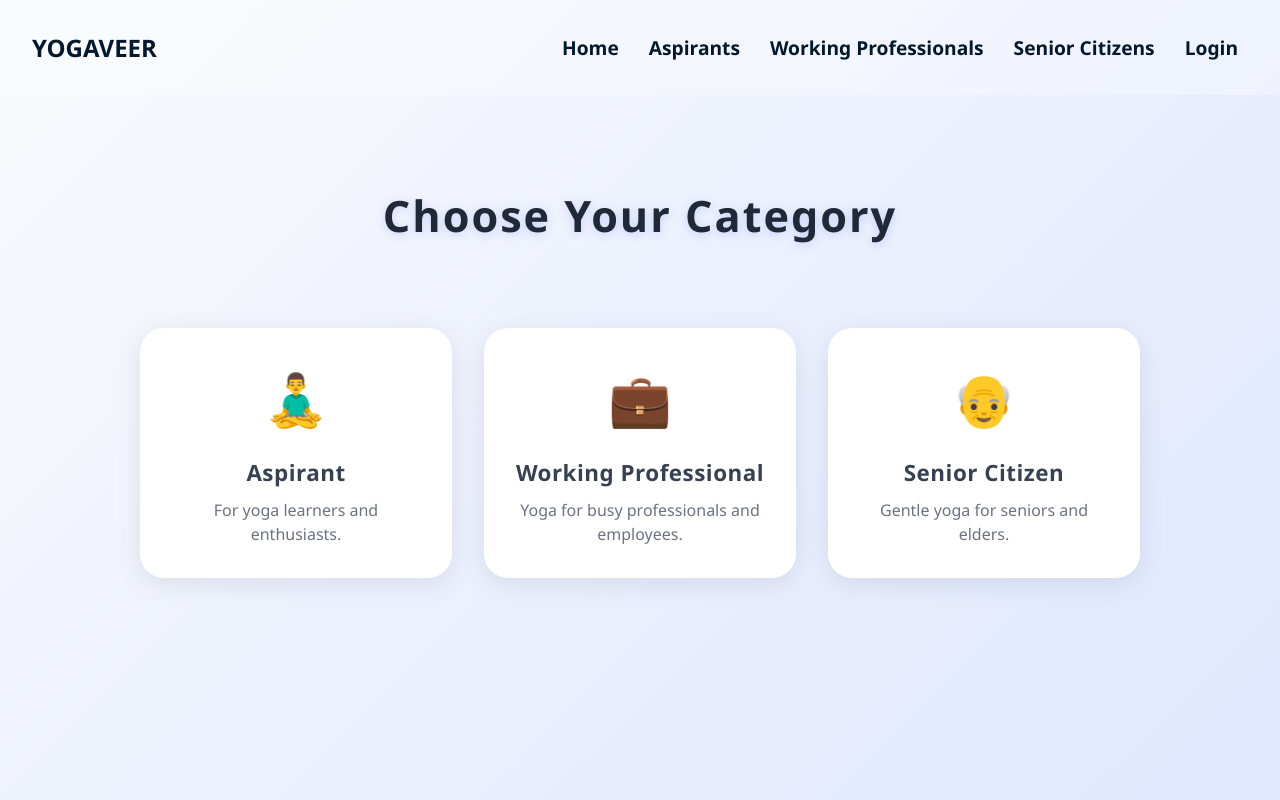
After one commit to YogaVeer/YOGAVEER, a Node server app: template views/user/choose_category.ejs in a window 1280 px wide. The commit adds this page. Run offline with Node 20, Linux system fonts and the light colour scheme; the template is opened without the code that fills it, so the values that code supplies are empty; some libraries are stand-ins or nearby versions.

Commit message:
new file

```diff
--- a/routes/auth.js
+++ b/routes/auth.js
@@ -47,7 +47,8 @@ router.get("/auth/google/callback",
           return res.redirect("/user/complete_profile");
         }
 
-        return res.redirect("/user");
+        // If profile is complete, always go to choose_category first
+        return res.redirect("/user/choose_category");
       });
     } catch (err) {
       console.error("OAuth Callback Error:", err);
--- /dev/null
+++ b/views/layouts/boilerplate_category.ejs
@@ -0,0 +1,59 @@
+<!DOCTYPE html>
+<html lang="en">
+  <head>
+    <meta charset="UTF-8" />
+    <meta name="viewport" content="width=device-width, initial-scale=1.0" />
+    <title>Yogaveer</title>
+    <link rel="stylesheet" href="/css/style.css" />
+    <link
+      href="https://cdn.jsdelivr.net/npm/bootstrap@5.3.3/dist/css/bootstrap.min.css"
+      rel="stylesheet"
+      integrity="sha384-QWTKZyjpPEjISv5WaRU9OFeRpok6YctnYmDr5pNlyT2bRjXh0JMhjY6hW+ALEwIH"
+      crossorigin="anonymous"
+    />
+    <link
+      rel="stylesheet"
+      href="https://cdnjs.cloudflare.com/ajax/libs/font-awesome/6.7.2/css/all.min.css"
+      integrity="sha512-Evv84Mr4kqVGRNSgIGL/F/aIDqQb7xQ2vcrdIwxfjThSH8CSR7PBEakCr51Ck+w+/U6swU2Im1vVX0SVk9ABhg=="
+      crossorigin="anonymous"
+      referrerpolicy="no-referrer"
+    />
+    <link
+      rel="stylesheet"
+      href="https://cdnjs.cloudflare.com/ajax/libs/font-awesome/6.5.0/css/all.min.css"
+      integrity="sha512-KcnN1JfaXkdvS6z8s/f6B8hjFj9A3yNToG5S5qKk0eCDIYdx6Z0pfsM6QHoekPOF+OWcb7EQPBk2fn+cZYwYw=="
+      crossorigin="anonymous"
+      referrerpolicy="no-referrer"
+    />
+    <link
+      rel="stylesheet"
+      href="https://cdn.jsdelivr.net/npm/bootstrap-icons/font/bootstrap-icons.css"
+    />
+    <style>
+      html, body {
+        height: 100%;
+        margin: 0;
+        display: flex;
+        flex-direction: column;
+      }
+
+      main {
+        flex: 1;
+      }
+    </style>
+  </head>
+  <body>
+    <%- include("../includes/navbar_user") %>
+
+    <!-- Main content area grows to fill space -->
+    <main class="container mt-4">
+      <%- body %>
+    </main>
+
+    <script
+      src="https://cdn.jsdelivr.net/npm/bootstrap@5.3.3/dist/js/bootstrap.bundle.min.js"
+      integrity="sha384-YvpcrYf0tY3lHB60NNkmXc5s9fDVZLESaAA55NDzOxhy9GkcIdslK1eN7N6jIeHz"
+      crossorigin="anonymous"
+    ></script>
+  </body>
+</html>
--- /dev/null
+++ b/views/user/choose_category.ejs
@@ -0,0 +1,160 @@
+<% layout("layouts/boilerplate_category") %>
+<style>
+body {
+  background: linear-gradient(135deg, #f8fafc 0%, #e0e7ff 100%);
+  min-height: 100vh;
+  font-family: 'Segoe UI', Arial, sans-serif;
+  display: flex;
+  flex-direction: column;
+  justify-content: space-between;
+}
+
+/* Container */
+.category-container {
+  display: flex;
+  flex-direction: column;
+  align-items: center;
+  justify-content: center;
+  flex: 1;
+  padding: 2rem 1rem;
+  text-align: center;
+}
+
+/* Title */
+.category-title {
+  font-size: 2.7rem;
+  font-weight: 700;
+  height:6rem;
+  margin-top: 8rem;
+  margin-bottom: 3rem;
+  color: #1f2937;
+  letter-spacing: 2px;
+  text-shadow: 0 2px 10px rgba(99,102,241,0.25);
+}
+
+/* Category Grid */
+.category-boxes {
+  display: grid;
+  grid-template-columns: repeat(auto-fit, minmax(240px, 1fr));
+  gap: 2rem;
+  width: 100%;
+  max-width: 1000px;
+}
+
+/* Card Style */
+.category-box {
+  background: #fff;
+  border-radius: 1.5rem;
+  box-shadow: 0 6px 25px rgba(60,72,88,0.12);
+  padding: 2rem 1.5rem;
+  display: flex;
+  flex-direction: column;
+  align-items: center;
+  justify-content: center;
+  transition: all 0.35s ease;
+  cursor: pointer;
+  position: relative;
+  overflow: hidden;
+}
+
+/* Hover Effects */
+.category-box:hover {
+  transform: translateY(-8px) scale(1.03);
+  box-shadow: 0 16px 40px rgba(60,72,88,0.25);
+}
+.category-icon {
+  font-size: 3.2rem;
+  margin-bottom: 1.2rem;
+  transition: transform 0.3s, color 0.3s;
+}
+.category-box:hover .category-icon {
+  color: #6366f1;
+  transform: rotate(-5deg) scale(1.1);
+}
+
+/* Texts */
+.category-label {
+  font-size: 1.4rem;
+  font-weight: 700;
+  color: #374151;
+  margin-bottom: 0.5rem;
+  letter-spacing: 0.5px;
+}
+.category-desc {
+  font-size: 1rem;
+  color: #6b7280;
+  text-align: center;
+  line-height: 1.5;
+  padding: 0 0.5rem;
+}
+
+/* Links */
+.category-link {
+  text-decoration: none;
+  color: inherit;
+  width: 100%;
+  height: 100%;
+  display: flex;
+}
+
+/* Footer */
+footer {
+  width: 100%;
+  background: #6366f1;
+  color: #fff;
+  text-align: center;
+  padding: 1rem 0;
+  font-size: 1rem;
+  letter-spacing: 1px;
+  box-shadow: 0 -2px 12px rgba(99,102,241,0.3);
+}
+
+/* Responsive */
+@media (max-width: 768px) {
+  .category-title {
+    font-size: 2rem;
+    margin-bottom: 2rem;
+    margin-top: 2rem;;
+  }
+  .category-box {
+    padding: 1.5rem 1rem;
+  }
+  .category-icon {
+    font-size: 2.5rem;
+  }
+  .category-label {
+    font-size: 1.2rem;
+  }
+  .category-desc {
+    font-size: 0.9rem;
+  }
+}
+</style>
+
+<div class="category-container">
+  <div class="category-title">Choose Your Category</div>
+  <div class="category-boxes">
+    <a href="/user" class="category-link">
+      <div class="category-box">
+        <div class="category-icon">🧘‍♂️</div>
+        <div class="category-label">Aspirant</div>
+        <div class="category-desc">For yoga learners and enthusiasts.</div>
+      </div>
+    </a>
+    <a href="/user/working_professionals" class="category-link">
+      <div class="category-box">
+        <div class="category-icon">💼</div>
+        <div class="category-label">Working
+          Professional</div>
+        <div class="category-desc">Yoga for busy professionals and employees.</div>
+      </div>
+    </a>
+    <a href="/user/seniorcitizen" class="category-link">
+      <div class="category-box">
+        <div class="category-icon">👴</div>
+        <div class="category-label">Senior Citizen</div>
+        <div class="category-desc">Gentle yoga for seniors and elders.</div>
+      </div>
+    </a>
+  </div>
+</div>
--- a/views/user/profile.ejs
+++ b/views/user/profile.ejs
@@ -77,7 +77,7 @@
 
         <hr />
         <div class="d-flex justify-content-between mt-3">
-          <a href="/user" class="btn btn-outline-primary">Dashboard</a>
+          <a href="/user/choose_category" class="btn btn-outline-primary">Dashboard</a>
           <a href="/auth/logout" class="btn btn-outline-success">Logout</a>
         </div>
       </div>
--- a/views/user_senior/index.ejs
+++ b/views/user_senior/index.ejs
@@ -143,7 +143,7 @@
               .then(result => {
                 if (result.success) {
                   alert("All courses unlocked successfully!");
-                  window.location.href = "/user"; // redirect after success
+                  window.location.href = "/user/seniorcitizen"; // redirect after success
                 } else {
                   alert("Payment verified but unlock failed. Contact support.");
                 }
--- a/views/user_work/index.ejs
+++ b/views/user_work/index.ejs
@@ -143,7 +143,7 @@
               .then(result => {
                 if (result.success) {
                   alert("All courses unlocked successfully!");
-                  window.location.href = "/user"; // redirect after success
+                  window.location.href = "/user/working_professionals"; // redirect after success
                 } else {
                   alert("Payment verified but unlock failed. Contact support.");
                 }
```
Also changed, not shown: routes/user.js (+13 -3 lines), 3 other files.
